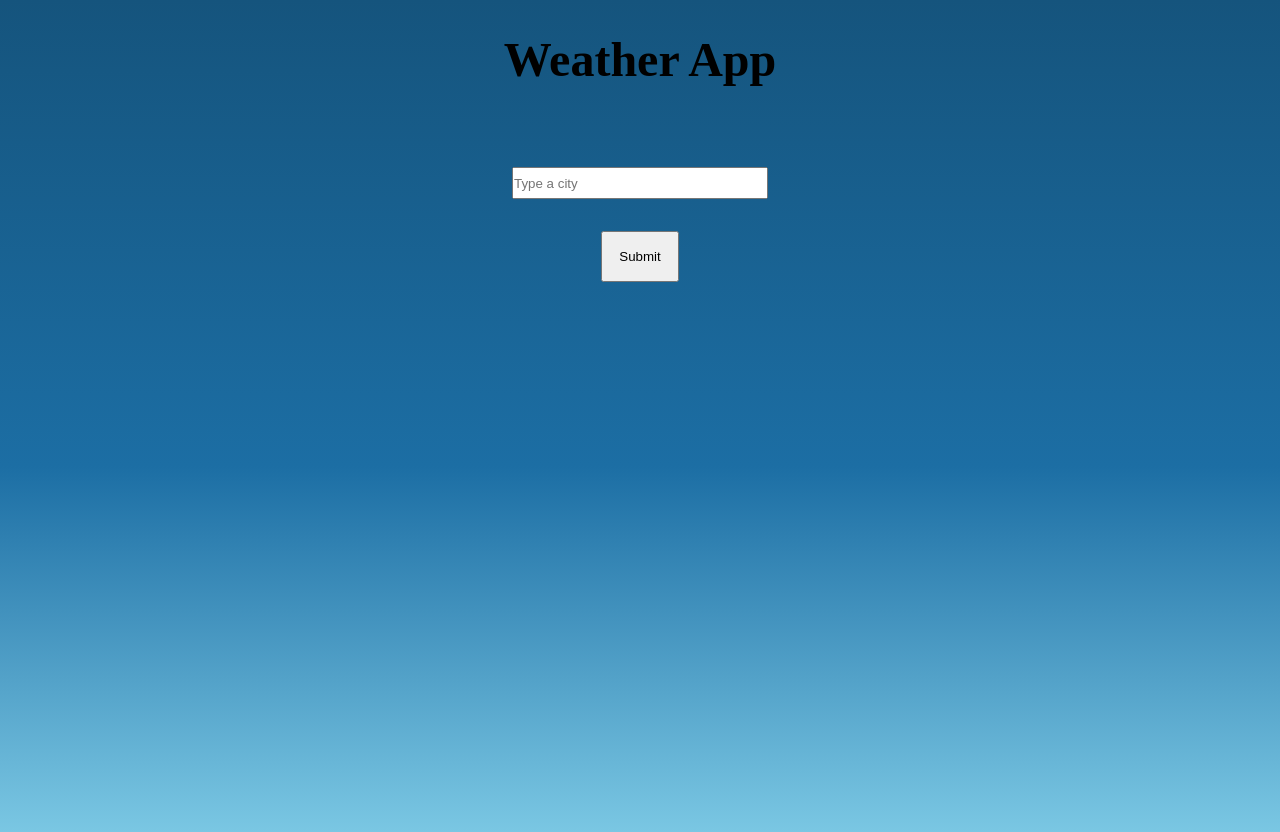
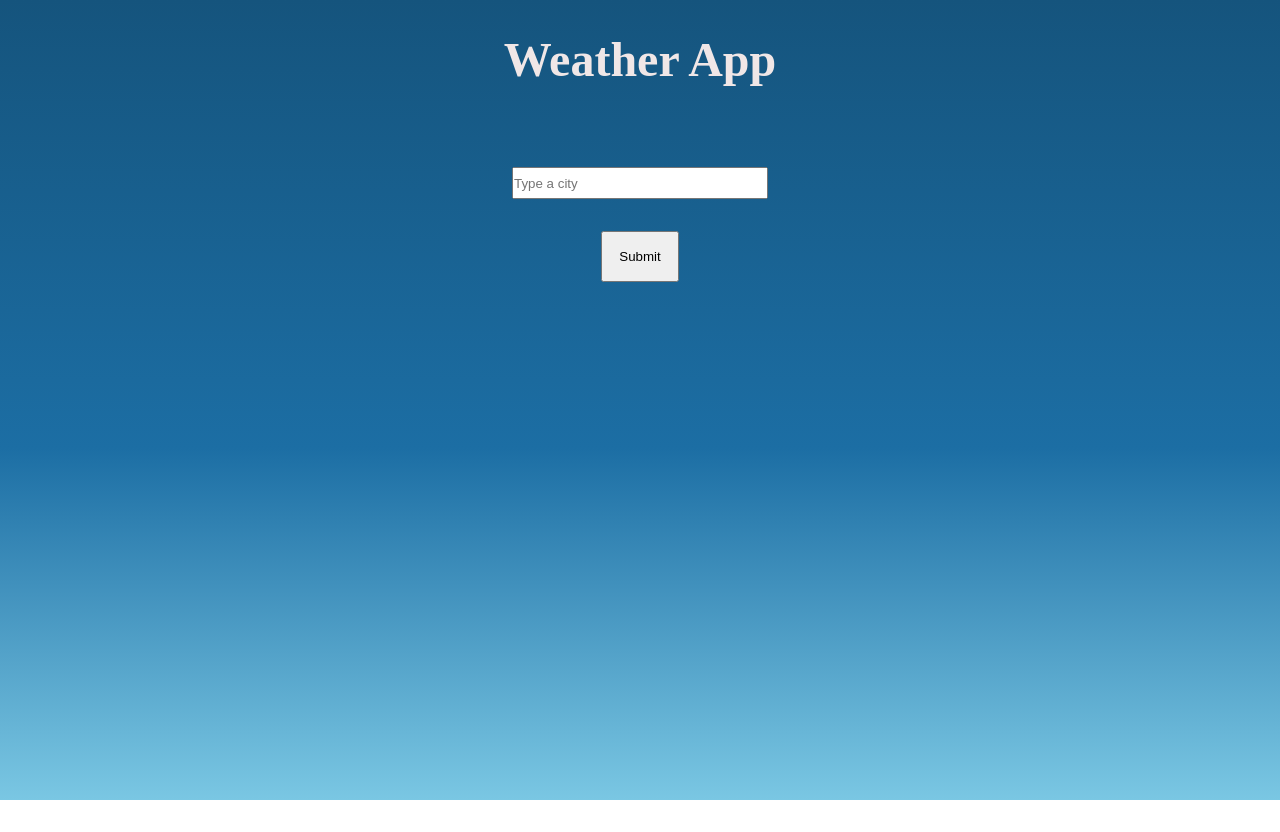
Before and after one commit to Resdayn/Weather-Now, a Vue app: page / in a window 1280 px wide. After the commit the page ends 800 px from the top, so only its background shows below. Built offline with nearby package versions, Linux system fonts and the light colour scheme.

Commit message:
removed margin for padding

```diff
--- a/src/components/TheTitle.vue
+++ b/src/components/TheTitle.vue
@@ -11,6 +11,7 @@ h1 {
   place-items: center;
   justify-content: center;
   font-size: 48px;
-  margin: 2rem 0;
+  padding: 2rem 0;
+  color: rgb(240, 231, 231);
 }
 </style>
```
